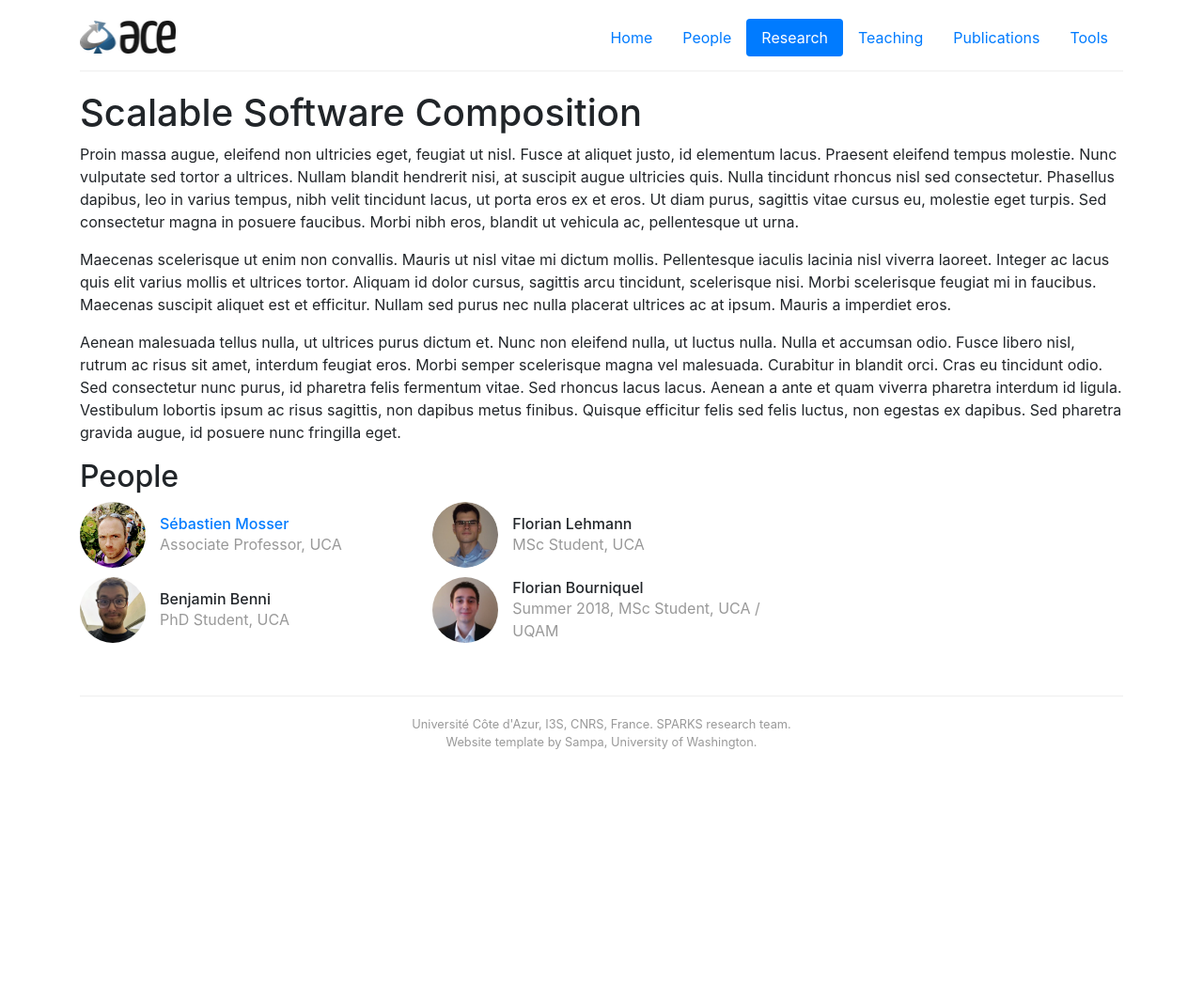
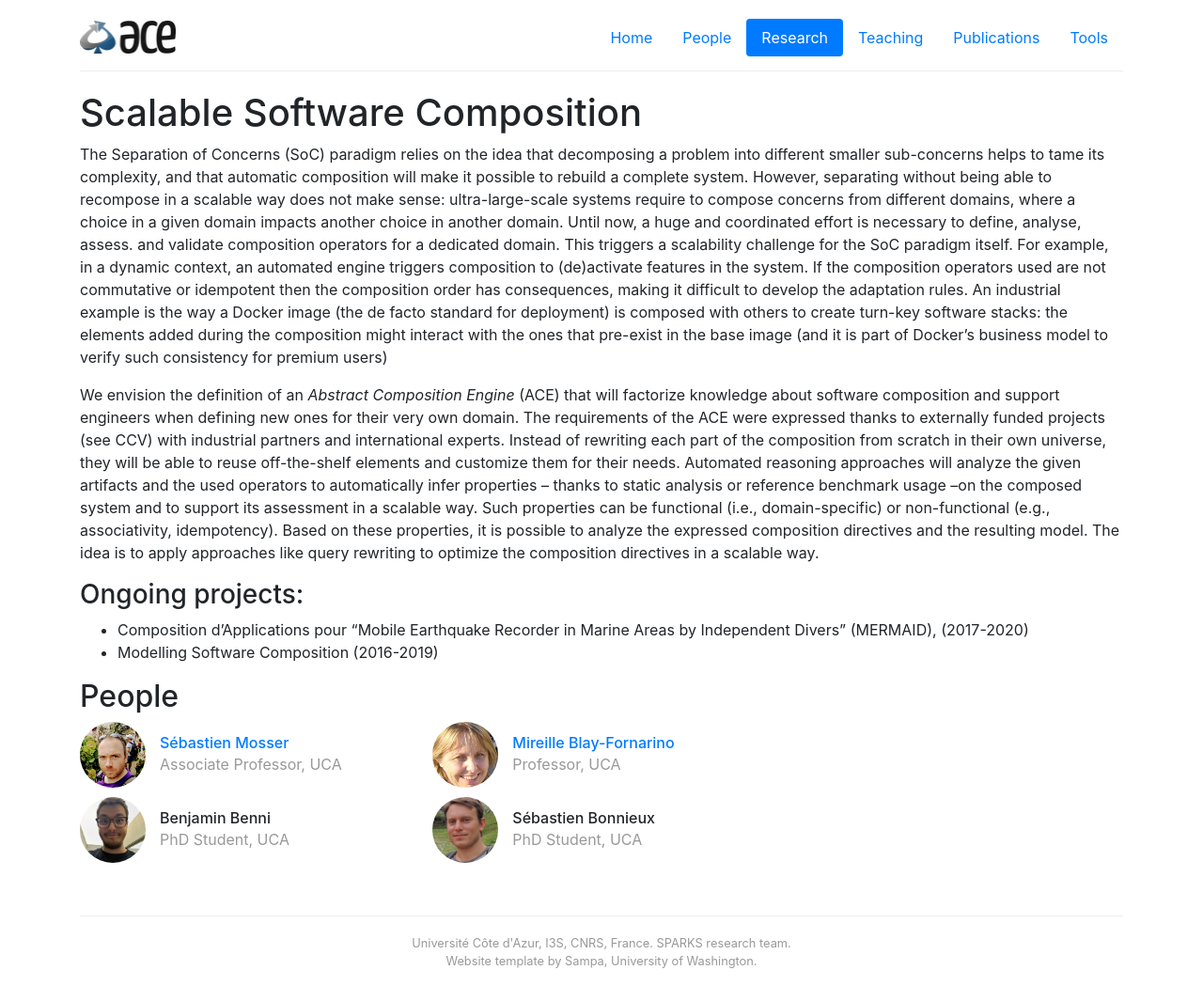
Before and after one commit to ace-design/ace-design.github.io, a Jekyll site: the page built from _projects/composition.md, in a window 1280 px wide. Shown: the whole page at 94% size. Built offline with Jekyll 4.4.1, drawn with Linux system fonts in a browser that asks for light colours; nearby versions of some CDN libraries; before the commit the page ends 900 px from its top, so only the background shows below that.

```diff
--- a/_includes/project-card.html
+++ b/_includes/project-card.html
@@ -29,7 +29,7 @@
                 {{  project.subtitle }}
             </h6>
         {% endif %}
-        <div class="card-text">
+        <div class="text-justify">
             {{ project.description | markdownify }}
         </div>
         {% if project.no-link != true or project.link %}
--- a/_projects/composition.md
+++ b/_projects/composition.md
@@ -2,42 +2,23 @@
 title: Scalable Software Composition
 
 description: |
-  Lorem ipsum dolor sit amet, consectetur adipiscing elit. Ut hendrerit blandit
-  varius. Pellentesque habitant morbi tristique senectus et netus et malesuada
-  fames ac turpis egestas.
+  Separating concerns without being able to recompose them in a scalable way does not make sense. There is a need to consider this class of issues as a first-class citizen with respect to current software development to accelerate it.
 
 people:
   - seb
   - ben
-  - florian_lehmann
-  - florian_bourniquel
+  - mireille
+  - sebseb
 
 layout: project
-last-updated: 2018-08-12
+last-updated: 2018-08-24
 ---
 
-Proin massa augue, eleifend non ultricies eget, feugiat ut nisl. Fusce at
-aliquet justo, id elementum lacus. Praesent eleifend tempus molestie. Nunc
-vulputate sed tortor a ultrices. Nullam blandit hendrerit nisi, at suscipit
-augue ultricies quis. Nulla tincidunt rhoncus nisl sed consectetur. Phasellus
-dapibus, leo in varius tempus, nibh velit tincidunt lacus, ut porta eros ex et
-eros. Ut diam purus, sagittis vitae cursus eu, molestie eget turpis. Sed
-consectetur magna in posuere faucibus. Morbi nibh eros, blandit ut vehicula ac,
-pellentesque ut urna.
+The Separation of Concerns (SoC) paradigm relies on the idea that decomposing a problem into different smaller sub-concerns helps to tame its complexity, and that automatic composition will make it possible to rebuild a complete system. However, separating without being able to recompose in a scalable way does not make sense: ultra-large-scale systems require to compose concerns from different domains, where a choice in a given domain impacts another choice in another domain. Until now, a huge and coordinated effort is necessary to define, analyse, assess. and validate composition operators for a dedicated domain. This triggers a scalability challenge for the SoC paradigm itself. For example, in a dynamic context, an automated engine triggers composition to (de)activate features in the system. If the composition operators used are not commutative or idempotent then the composition order has consequences, making it difficult to develop the adaptation rules. An industrial example is the way a Docker image (the de facto standard for deployment) is composed with others to create turn-key software stacks: the elements added during the composition might interact with the ones that pre-exist in the base image (and it is part of Docker’s business model to verify such consistency for premium users)
 
-Maecenas scelerisque ut enim non convallis. Mauris ut nisl vitae mi dictum
-mollis. Pellentesque iaculis lacinia nisl viverra laoreet. Integer ac lacus quis
-elit varius mollis et ultrices tortor. Aliquam id dolor cursus, sagittis arcu
-tincidunt, scelerisque nisi. Morbi scelerisque feugiat mi in faucibus. Maecenas
-suscipit aliquet est et efficitur. Nullam sed purus nec nulla placerat ultrices
-ac at ipsum. Mauris a imperdiet eros.
+We envision the definition of an _Abstract Composition Engine_ (ACE) that will factorize knowledge about software composition and support engineers when defining new ones for their very own domain. The requirements of the ACE were expressed thanks to externally funded projects (see CCV) with industrial partners and international experts. Instead of rewriting each part of the composition from scratch in their own universe, they will be able to reuse off-the-shelf elements and customize them for their needs. Automated reasoning approaches will analyze the given artifacts and the used operators to automatically infer properties – thanks to static analysis or reference benchmark usage –on the composed system and to support its assessment in a scalable way. Such properties can be functional (i.e., domain-specific) or non-functional (e.g., associativity, idempotency).  Based on these properties, it is possible to analyze the expressed composition directives and the resulting model. The idea is to apply approaches like query rewriting to optimize the composition directives in a scalable way.
 
-Aenean malesuada tellus nulla, ut ultrices purus dictum et. Nunc non eleifend
-nulla, ut luctus nulla. Nulla et accumsan odio. Fusce libero nisl, rutrum ac
-risus sit amet, interdum feugiat eros. Morbi semper scelerisque magna vel
-malesuada. Curabitur in blandit orci. Cras eu tincidunt odio. Sed consectetur
-nunc purus, id pharetra felis fermentum vitae. Sed rhoncus lacus lacus. Aenean a
-ante et quam viverra pharetra interdum id ligula. Vestibulum lobortis ipsum ac
-risus sagittis, non dapibus metus finibus. Quisque efficitur felis sed felis
-luctus, non egestas ex dapibus. Sed pharetra gravida augue, id posuere nunc
-fringilla eget.
+### Ongoing projects:
+
+  - Composition d'Applications pour "Mobile Earthquake Recorder in Marine Areas by Independent Divers" (MERMAID), (2017-2020)
+  - Modelling Software Composition (2016-2019)
```
Also changed, not shown: _data/people.yml (+55 -17 lines), _projects/cps.md (+3 -0 lines), teaching.md (+6 -3 lines).
